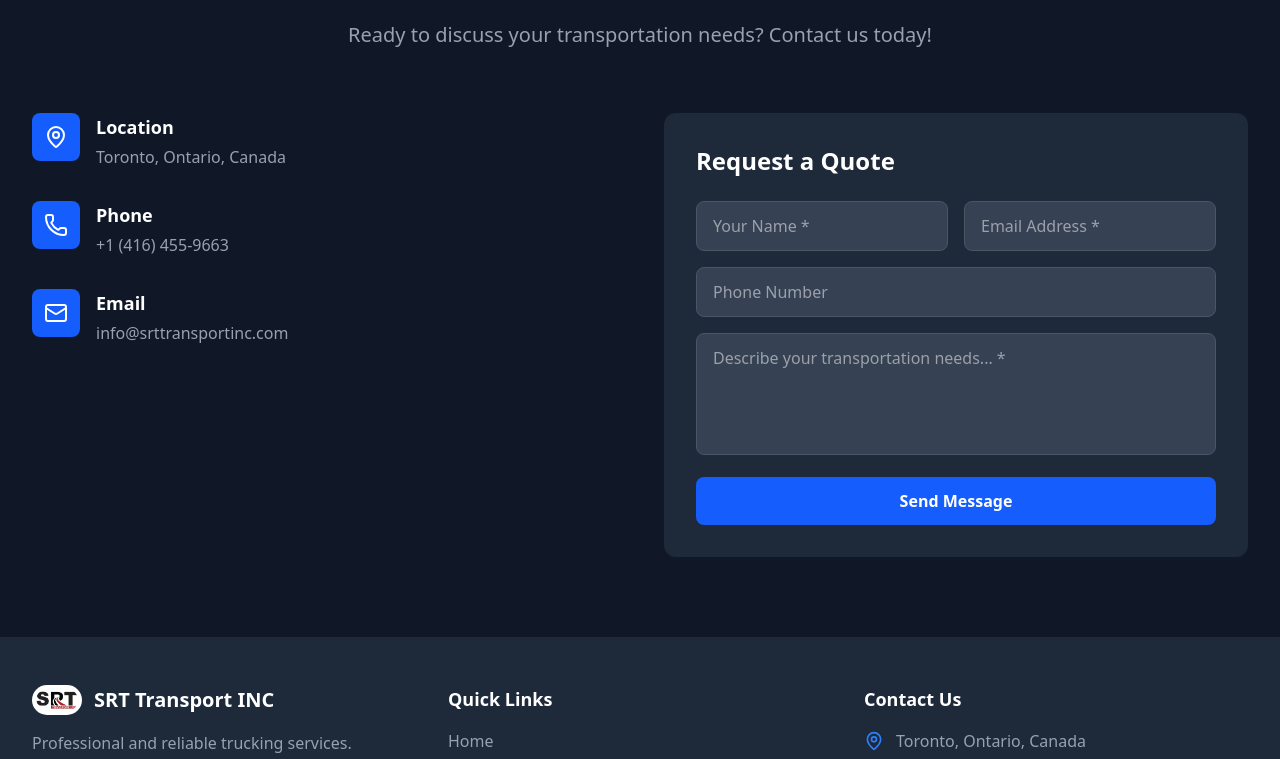
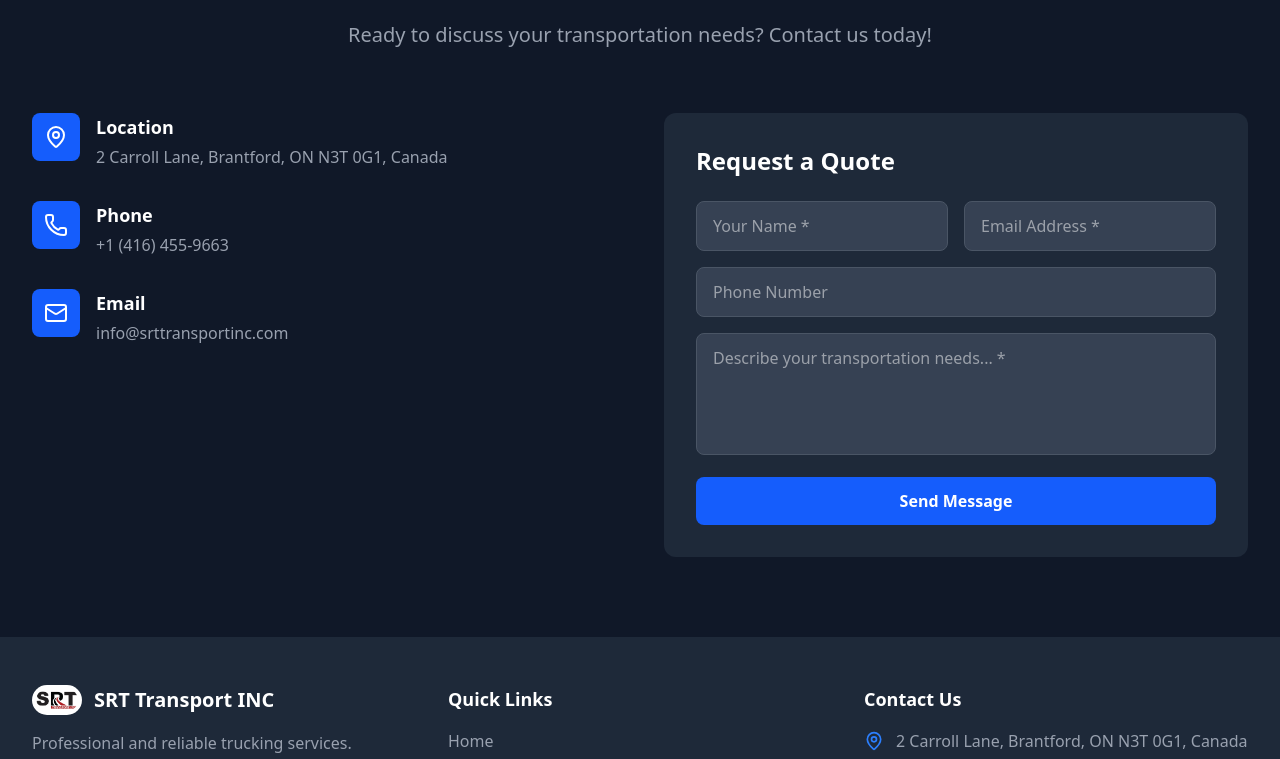
Before and after one commit to guntas7347/srttransportinc, a Next.js app: page / in a window 1280 px wide. Shown: the part 1973-2732 px from the top of the page. Built offline with nearby package versions, Linux system fonts and the light colour scheme.

Commit message:
updated address

```diff
--- a/components/Contact.tsx
+++ b/components/Contact.tsx
@@ -65,10 +65,16 @@
               <div className="bg-blue-600 p-3 rounded-lg">
                 <MapPin className="h-6 w-6" />
               </div>
-              <div>
+              <a
+                href="https://www.google.com/maps/search/?api=1&query=2+Carroll+Lane+Brantford+ON+N3T-0G1"
+                target="_blank"
+                rel="noopener noreferrer"
+              >
                 <h3 className="text-lg font-semibold mb-1">Location</h3>
-                <p className="text-gray-400">Toronto, Ontario, Canada</p>
-              </div>
+                <p className="text-gray-400">
+                  2 Carroll Lane, Brantford, ON N3T 0G1, Canada
+                </p>
+              </a>
             </div>
             <div className="flex items-start space-x-4">
               <div className="bg-blue-600 p-3 rounded-lg">
--- a/components/Footer.tsx
+++ b/components/Footer.tsx
@@ -71,7 +71,14 @@
           <ul className="space-y-3 text-gray-400">
             <li className="flex items-center space-x-3">
               <MapPin className="h-5 w-5 text-blue-500 flex-shrink-0" />
-              <span>Toronto, Ontario, Canada</span>
+              <a
+                href="https://www.google.com/maps/search/?api=1&query=2+Carroll+Lane+Brantford+ON+N3T-0G1"
+                target="_blank"
+                rel="noopener noreferrer"
+                className="hover:text-blue-400 transition-colors duration-200"
+              >
+                2 Carroll Lane, Brantford, ON N3T 0G1, Canada
+              </a>
             </li>
             <li className="flex items-center space-x-3">
               <Mail className="h-5 w-5 text-blue-500 flex-shrink-0" />
```
